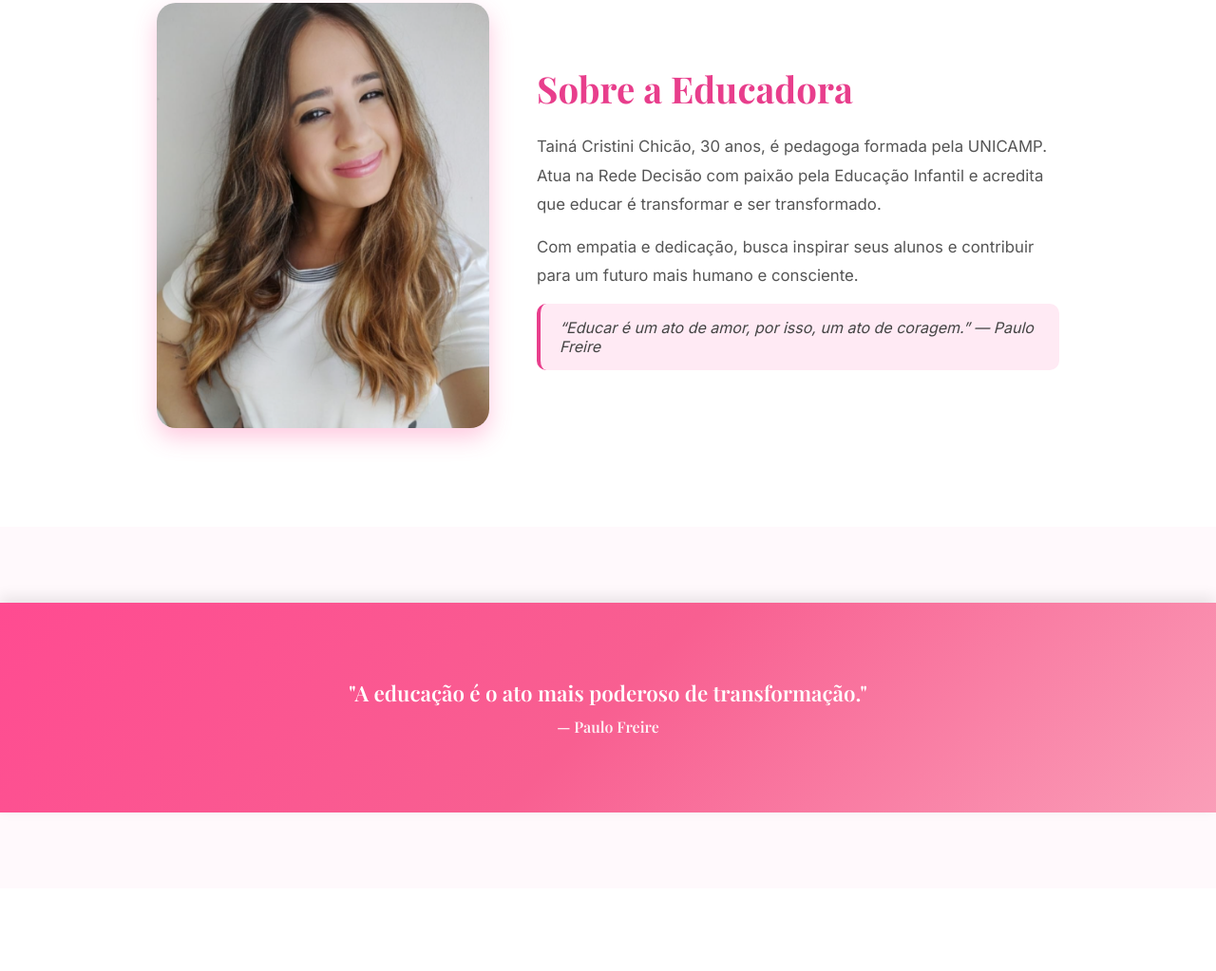
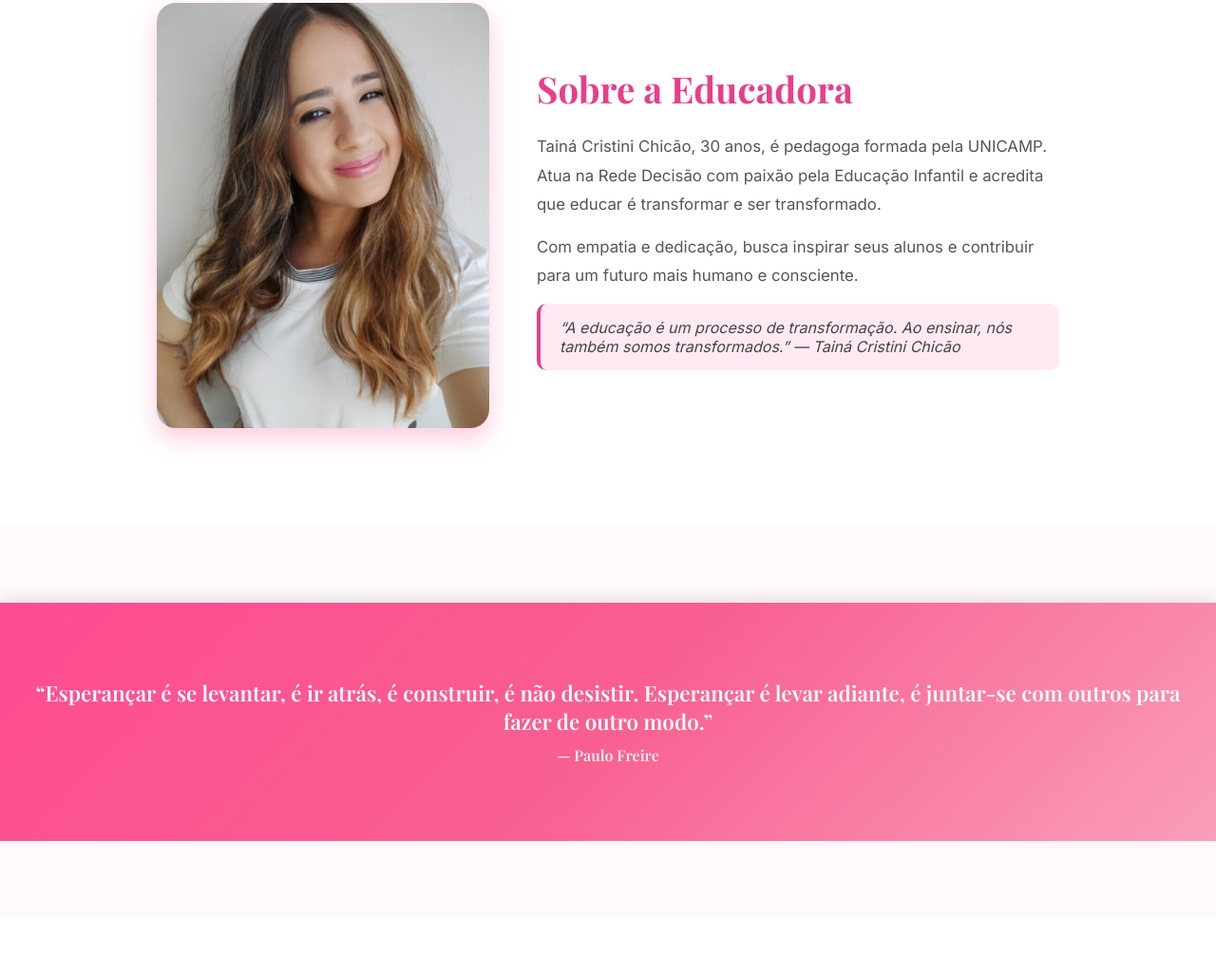
Before and after one commit to NicollySantos116/site-entrevista-pedagogia, a plain HTML site: page site-entrevista-pedagogia/assets/pages/sobre.html in a window 1280 px wide. Shown: the part 165-1188 px from the top of the page at 95% size. Drawn offline with nearby package versions, Linux system fonts and the light colour scheme.

Commit message:
feat: edita frases

```diff
--- a/site-entrevista-pedagogia/assets/pages/sobre.html
+++ b/site-entrevista-pedagogia/assets/pages/sobre.html
@@ -422,12 +422,15 @@
       <h2>Sobre a Educadora</h2>
       <p>Tainá Cristini Chicão, 30 anos, é pedagoga formada pela UNICAMP. Atua na Rede Decisão com paixão pela Educação Infantil e acredita que educar é transformar e ser transformado.</p>
       <p>Com empatia e dedicação, busca inspirar seus alunos e contribuir para um futuro mais humano e consciente.</p>
-      <blockquote>“Educar é um ato de amor, por isso, um ato de coragem.” — Paulo Freire</blockquote>
+      <blockquote>“A educação é um processo de transformação. Ao ensinar, nós também
+somos transformados.” — Tainá Cristini Chicão</blockquote>
     </div>
   </section>
 
   <div class="citacao">
-    "A educação é o ato mais poderoso de transformação."
+    “Esperançar é se levantar, é ir atrás, é construir, é não desistir.
+Esperançar é levar adiante, é juntar-se com outros para fazer de outro
+modo.”
     <span> — Paulo Freire</span>
   </div>
 
```
